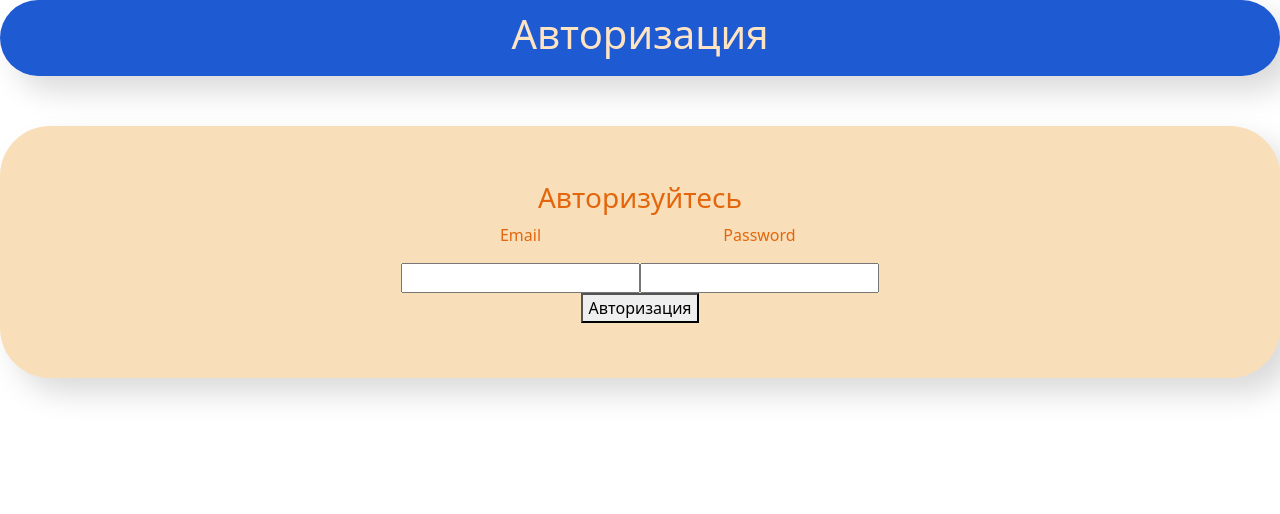
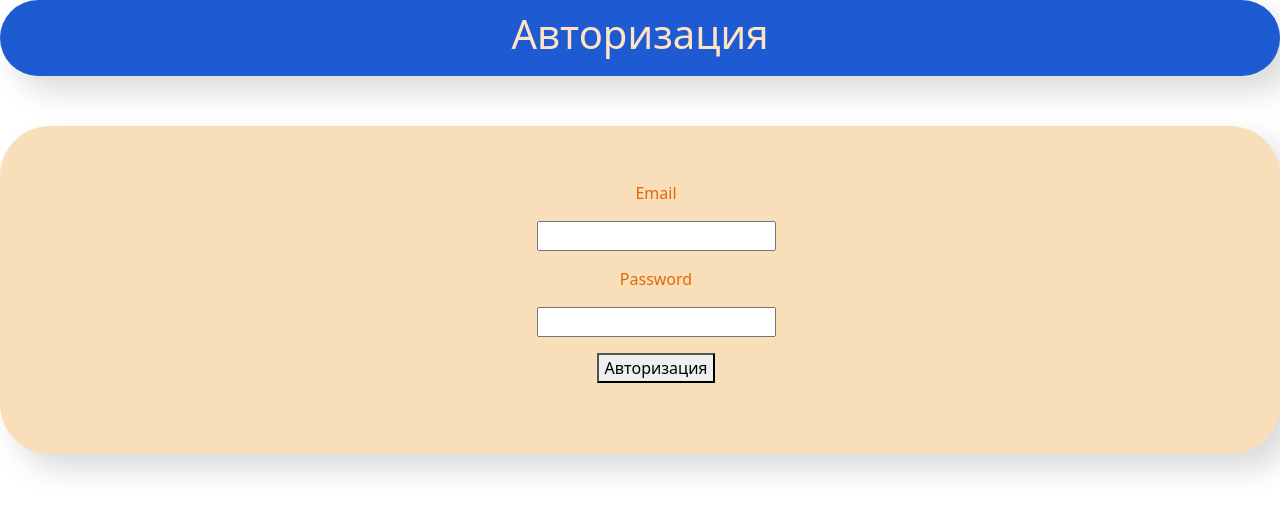
Before and after one commit to EvgeniyKaravaev/NewsLine_React, a React (Create React App) app: page /registration in a window 1280 px wide. Shown: the top 514 px of the page. Built offline with nearby package versions, Linux system fonts and the light colour scheme.

Commit message:
Визуальное изменение формы

```diff
--- a/src/components/auth/registration.js
+++ b/src/components/auth/registration.js
@@ -34,25 +34,25 @@ function Registration() {
             <AppInfo title={"Зарегистрироваться"} />
 
             <form onSubmit={onnAdd}>
-                <label>
+                <ul>
                     <p>Имя</p>
                     <input type="first_name" onChange={e => setFirstName(e.target.value)} />
-                </label>
-                <label>
+                </ul>
+                <ul>
                     <p>Фамилия</p>
                     <input type="last_name" onChange={e => setLastName(e.target.value)} />
-                </label>
-                <label>
+                </ul>
+                <ul>
                     <p>Email</p>
                     <input type="email" onChange={e => setEmail(e.target.value)} />
-                </label>
-                <label>
+                </ul>
+                <ul>
                     <p>Password</p>
                     <input type="password" onChange={e => setPassword(e.target.value)} />
-                </label>
-                <div>
+                </ul>
+                <ul>
                     <button type="submit">Регистрация</button>
-                </div>
+                </ul>
             </form>
         </div>
     );
--- a/src/components/form_example/form-example.js
+++ b/src/components/form_example/form-example.js
@@ -35,20 +35,18 @@ function FormExample({ setToken }) {
 
   return (
     <div className="app-add-form">
-      <h3>Авторизуйтесь</h3>
-
       <form onSubmit={handleSubmit}>
-        <label>
+        <ul>
           <p>Email</p>
           <input type="email" onChange={e => setEmail(e.target.value)} />
-        </label>
-        <label>
+        </ul>
+        <ul>
           <p>Password</p>
           <input type="password" onChange={e => setPassword(e.target.value)} />
-        </label>
-        <div>
+        </ul>
+        <ul>
           <button type="submit">Авторизация</button>
-        </div>
+        </ul>
       </form>
     </div>
   );
```
